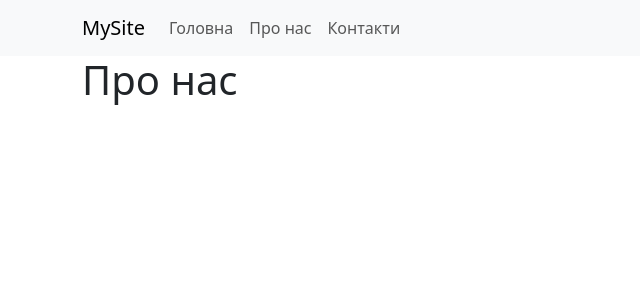
After one commit to novakvova/Django_PD311, a Django app: page /about/ in a window 1280 px wide. The commit adds this page. Shown: the top 300 px of the page, without its empty margins (0-640 px from the left). Run offline with Django 5.2, Linux system fonts and the light colour scheme.

Commit message:
Is good working app

```diff
--- a/1.SimpleSite/djangotutorial/mysite/urls.py
+++ b/1.SimpleSite/djangotutorial/mysite/urls.py
@@ -22,4 +22,5 @@ urlpatterns = [
     path('polls/', include('polls.urls')),
     path('admin/', admin.site.urls),
     path('', views.homepage, name='home'),
+    path('about/', views.about, name='about'),
 ]
--- a/1.SimpleSite/djangotutorial/mysite/views.py
+++ b/1.SimpleSite/djangotutorial/mysite/views.py
@@ -4,3 +4,7 @@ from django.shortcuts import render
 def homepage(request):
     # return HttpResponse("Hello app")
     return render(request, 'home.html')
+
+def about(request):
+    # return HttpResponse("Hello app")
+    return render(request, 'about.html')
--- /dev/null
+++ b/1.SimpleSite/djangotutorial/templates/about.html
@@ -0,0 +1,5 @@
+{% extends "layout.html" %}
+
+{% block content %}
+        <h1>Про нас</h1>
+{% endblock %}
--- /dev/null
+++ b/1.SimpleSite/djangotutorial/templates/layout.html
@@ -0,0 +1,40 @@
+<!DOCTYPE html>
+<html lang="en">
+<head>
+    <meta charset="UTF-8">
+    <meta name="viewport" content="width=device-width, initial-scale=1.0">
+    <title>Home Page</title>
+    <link rel="stylesheet" href="https://cdn.jsdelivr.net/npm/bootstrap@5.3.3/dist/css/bootstrap.min.css">
+</head>
+<body>
+
+    <header>
+        <nav class="navbar navbar-expand-lg navbar-light bg-light">
+            <div class="container">
+                <a class="navbar-brand" href="#">MySite</a>
+                <div class="collapse navbar-collapse" id="navbarNav">
+                    <ul class="navbar-nav">
+                        <li class="nav-item">
+                            <a class="nav-link" href="/">Головна</a>
+                        </li>
+                        <li class="nav-item">
+                            <a class="nav-link" href="/about">Про нас</a>
+                        </li>
+                        <li class="nav-item">
+                            <a class="nav-link" href="#">Контакти</a>
+                        </li>
+                    </ul>
+                </div>
+            </div>
+        </nav>
+    </header>
+
+    <div class="container">
+        {% block content %}
+        {% endblock %}
+    </div>
+
+
+    <script src="https://cdn.jsdelivr.net/npm/bootstrap@5.3.3/dist/js/bootstrap.bundle.min.js"></script>
+</body>
+</html>
```
Also changed, not shown: 1.SimpleSite/djangotutorial/templates/home.html (+3 -37 lines).
